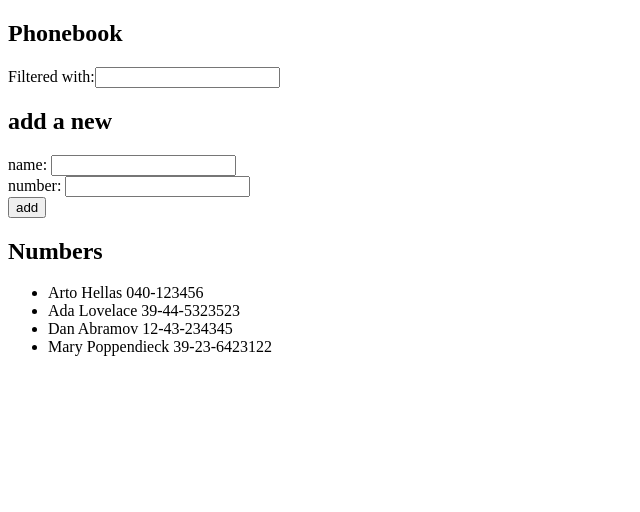
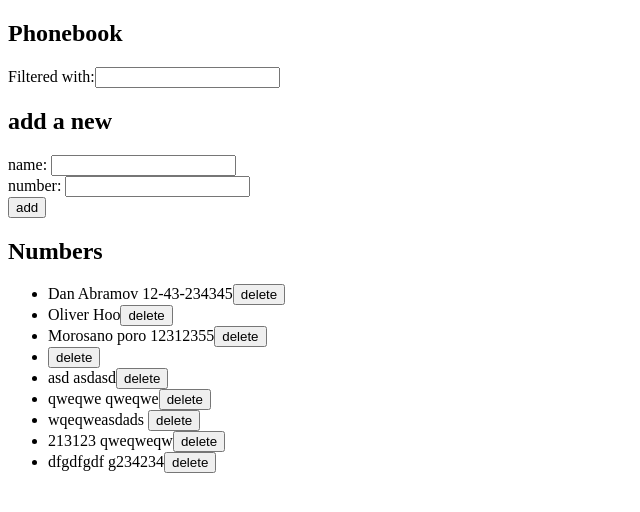
Before and after one commit to kanaolkku/Full-stack-open-2021, a React (Create React App) app in the folder part 2/phonebook/: page / in a window 1280 px wide. Shown: the top 512 px of the page, without its empty margins (0-640 px from the left). Built offline with nearby package versions, Linux system fonts and the light colour scheme; data requests are answered from the project's data file.

Commit message:
added axios library, completed assignments 2.15-2.17

```diff
--- a/part 2/phonebook/db.json
+++ b/part 2/phonebook/db.json
@@ -1,24 +1,49 @@
 {
   "persons": [
-    {
-      "name": "Arto Hellas",
-      "number": "040-123456",
-      "id": 1
-    },
-    {
-      "name": "Ada Lovelace",
-      "number": "39-44-5323523",
-      "id": 2
-    },
     {
       "name": "Dan Abramov",
       "number": "12-43-234345",
       "id": 3
     },
     {
-      "name": "Mary Poppendieck",
-      "number": "39-23-6423122",
-      "id": 4
+      "name": "Oliver",
+      "number": "Hoo",
+      "id": 5
+    },
+    {
+      "name": "Morosano poro",
+      "number": "12312355",
+      "id": 6
+    },
+    {
+      "name": "",
+      "number": "",
+      "id": 7
+    },
+    {
+      "name": "asd",
+      "number": "asdasd",
+      "id": 8
+    },
+    {
+      "name": "qweqwe",
+      "number": "qweqwe",
+      "id": 9
+    },
+    {
+      "name": "wqeqweasdads",
+      "number": "",
+      "id": 10
+    },
+    {
+      "name": "213123",
+      "number": "qweqweqw",
+      "id": 11
+    },
+    {
+      "name": "dfgdfgdf",
+      "number": "g234234",
+      "id": 14
     }
   ]
 }
--- a/part 2/phonebook/src/App.js
+++ b/part 2/phonebook/src/App.js
@@ -3,7 +3,7 @@ import axios from 'axios';
 import PersonForm from './components/PersonForm';
 import Persons from './components/Persons';
 import Filter from './components/Filter';
-
+import personsService from './services/personsService';
 
 const App = () => {
   const [persons, setPersons] = useState([])
@@ -13,16 +13,16 @@ const App = () => {
   const [filteredPersons, setFilteredPersons] = useState(persons);
 
   useEffect(() => {
-    console.log("effect");
-    axios
-      .get("http://localhost:3001/persons")
-      .then(response => {
+    personsService
+      .getAll()
+      .then(initialPersons => {
         console.log("promise fulfilled");
-        console.log(response.data)
-        setPersons(response.data)
-        setFilteredPersons(response.data)
+        console.log(initialPersons)
+        setPersons(initialPersons)
+        setFilteredPersons(initialPersons)
       })
   }, [])
+
 
   const handleNameChange = (event) => {
     setNewName(event.target.value);
@@ -40,7 +40,6 @@ const App = () => {
 
   const addPerson = (event) => {
     event.preventDefault();
-
     const personObject = {
       name: newName,
       number: newNumber
@@ -51,9 +50,24 @@ const App = () => {
       setNewName("");
       setNewNumber("");
     } else {
-      setPersons(persons.concat(personObject))
-      setNewName("");
-      setNewNumber("");
+      personsService
+        .create(personObject)
+        .then(returnedNote => {
+          setPersons(persons.concat(returnedNote));
+          setFilteredPersons(persons.concat(returnedNote));
+          setNewName("");
+          setNewNumber("");
+          setFilter("");
+        })
+    }
+  }
+
+  const deletePerson = (id, name) => {
+    if (window.confirm(`Delete ${name}?`)) {
+      personsService.deletePerson(id);
+      const newArr = persons.filter(p => p.id !== id);
+      setPersons(newArr);
+      setFilteredPersons(newArr);
     }
   }
 
@@ -72,7 +86,7 @@ const App = () => {
         newNumber={newNumber}
       />
       <h2>Numbers</h2>
-      <Persons filteredPersons={filteredPersons} />
+      <Persons filteredPersons={filteredPersons} deletePerson={deletePerson} />
     </div>
   )
 
--- a/part 2/phonebook/src/components/Persons.js
+++ b/part 2/phonebook/src/components/Persons.js
@@ -1,11 +1,13 @@
 import React from "react";
 
-const Persons = ({ filteredPersons }) => {
+const Persons = ({ filteredPersons, deletePerson }) => {
 
   return (
     <div>
       <ul>
-        {filteredPersons.map(person => <li key={person.name}>{person.name} {person.number}</li>)}
+        {filteredPersons.map(person => <li key={person.name}>{person.name} {person.number}
+          <button onClick={() => deletePerson(person.id, person.name)}>delete</button>
+        </li>)}
       </ul>
     </div>
   );
--- /dev/null
+++ b/part 2/phonebook/src/services/personsService.js
@@ -0,0 +1,28 @@
+import axios from 'axios';
+const baseUrl = "http://localhost:3001/persons"
+
+const getAll = () => {
+  const request = axios.get(baseUrl);
+  return request.then(response => response.data)
+}
+
+const create = newObject => {
+  const request = axios.post(baseUrl, newObject);
+  return request.then(response => response.data)
+}
+
+const update = (id, newObject) => {
+  const request = axios.put(`${baseUrl}/${id}`, newObject);
+  return request.then(response => response.data)
+}
+
+const deletePerson = (id) => {
+  const request = axios.delete(`${baseUrl}/${id}`)
+  return request.then(response => response.data);
+}
+export default {
+  getAll,
+  create,
+  update,
+  deletePerson
+}
```
